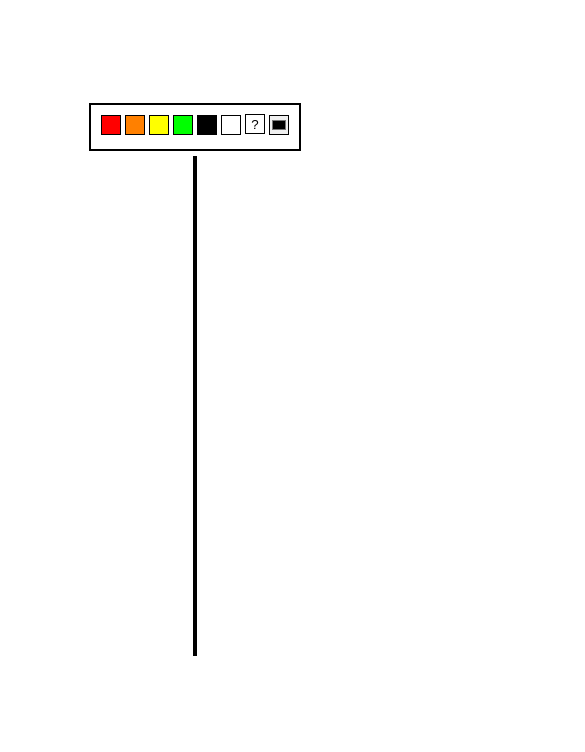
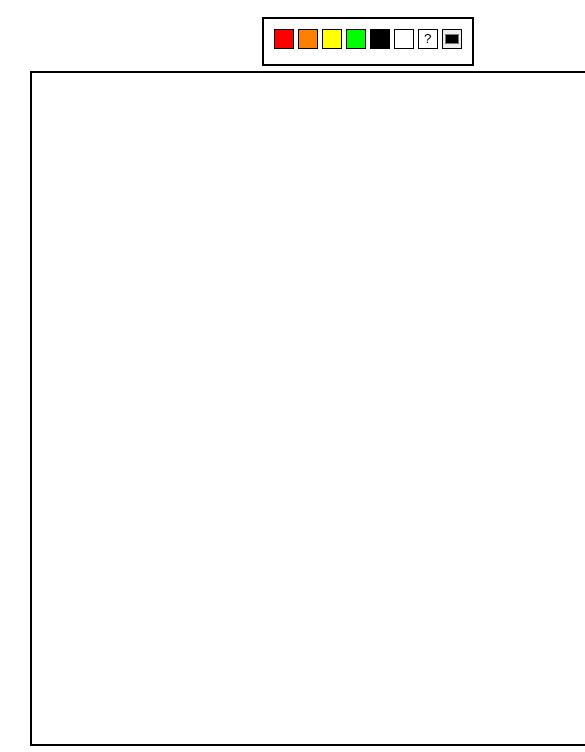
Before and after one commit to chailykevin/Etch-a-Sketch, a plain HTML site: page index.html in a window 390 px wide. Shown: the part 92-844 px from the top of the page, 585 px wide, since content can reach past the window. Drawn offline with Linux system fonts and the light colour scheme.

Commit message:
Fix container not appearing when opened on small screen

```diff
--- a/style.css
+++ b/style.css
@@ -9,6 +9,7 @@ body {
   width: 100%;
   display: flex;
   flex-direction: column;
+  min-width: 520px;
 }
 
 h1 {
@@ -29,6 +30,7 @@ h1 {
   padding: 10px;
   flex-grow: 0;
   max-width: 68px;
+  max-height: 100%;
 }
 
 .colors button,
@@ -73,10 +75,12 @@ h1 {
 #container {
   display: flex;
   flex-wrap: wrap;
-  flex: auto;
-  max-height: 500px;
-  max-width: 500px;
+  flex: 0 1 auto;
+  min-height: 80vh;
+  min-width: 80vh;
+  aspect-ratio: 1/1;
   border: 2px solid black;
+  overflow: auto;
 }
 
 div {
```
